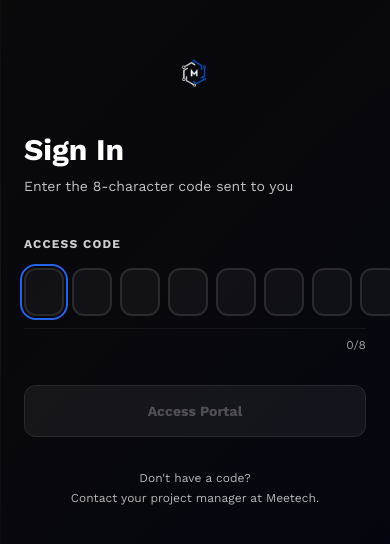
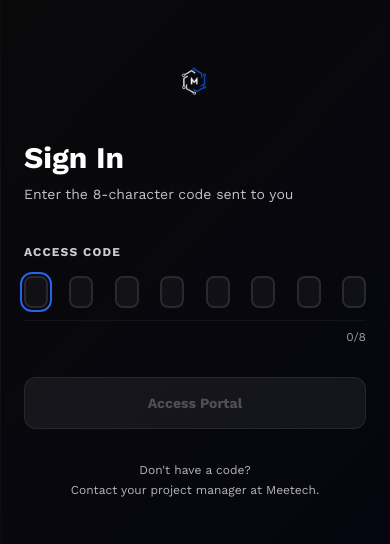
Before and after one commit to tanzeelnaveed8/meetech-website, a Next.js app: page /client/login in a window 390 px wide. Shown: the part 140-684 px from the top of the page. Built offline with nearby package versions, Linux system fonts and the light colour scheme.

Commit message:
added responsiveness in sign In page

```diff
--- a/app/client/login/page.tsx
+++ b/app/client/login/page.tsx
@@ -167,7 +167,7 @@ export default function ClientLoginPage() {
             <label className="block text-xs font-bold text-white/80 uppercase tracking-widest mb-4">
               Access Code
             </label>
-            <div className="flex gap-2 justify-between">
+            <div className="flex gap-1 md:gap-2 justify-between">
               {Array(CODE_LENGTH).fill(null).map((_, i) => (
                 <input
                   key={i}
@@ -181,7 +181,7 @@ export default function ClientLoginPage() {
                   onPaste={i === 0 ? handlePaste : undefined}
                   onFocus={e => e.target.select()}
                   disabled={isLoading}
-                  className="w-10 h-12 text-center text-lg font-black rounded-xl border-2 outline-none transition-all duration-200 disabled:opacity-50"
+                  className=" w-6  md:w-10  h-8  md:h-12 text-center text-lg font-black rounded-lg md:rounded-xl border-2 outline-none transition-all duration-200 disabled:opacity-50"
                   style={{
                     background: chars[i] ? 'rgba(37,99,235,0.15)' : 'rgba(255,255,255,0.04)',
                     borderColor: chars[i] ? 'rgba(37,99,235,0.8)' : 'rgba(255,255,255,0.1)',
```
